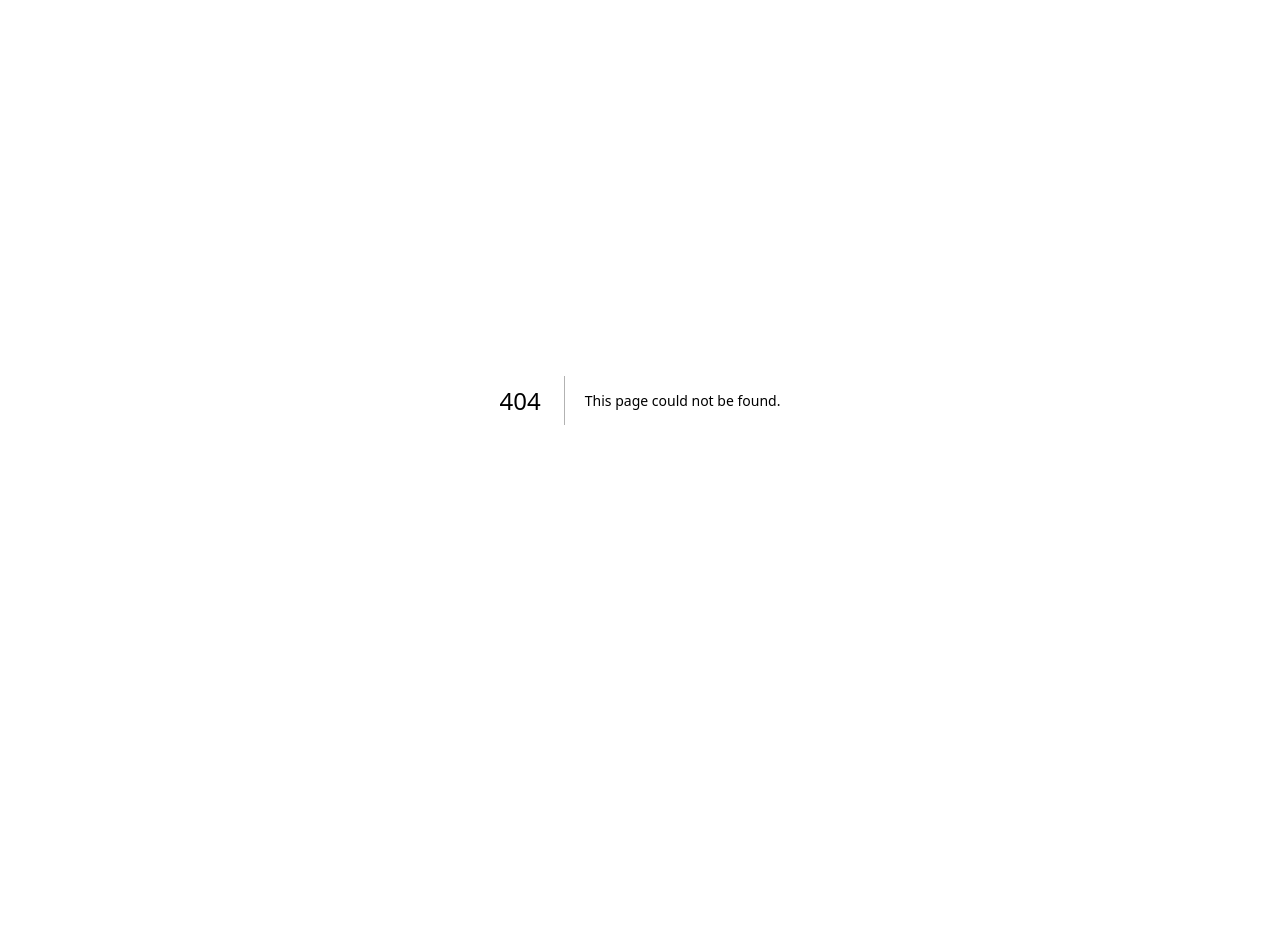
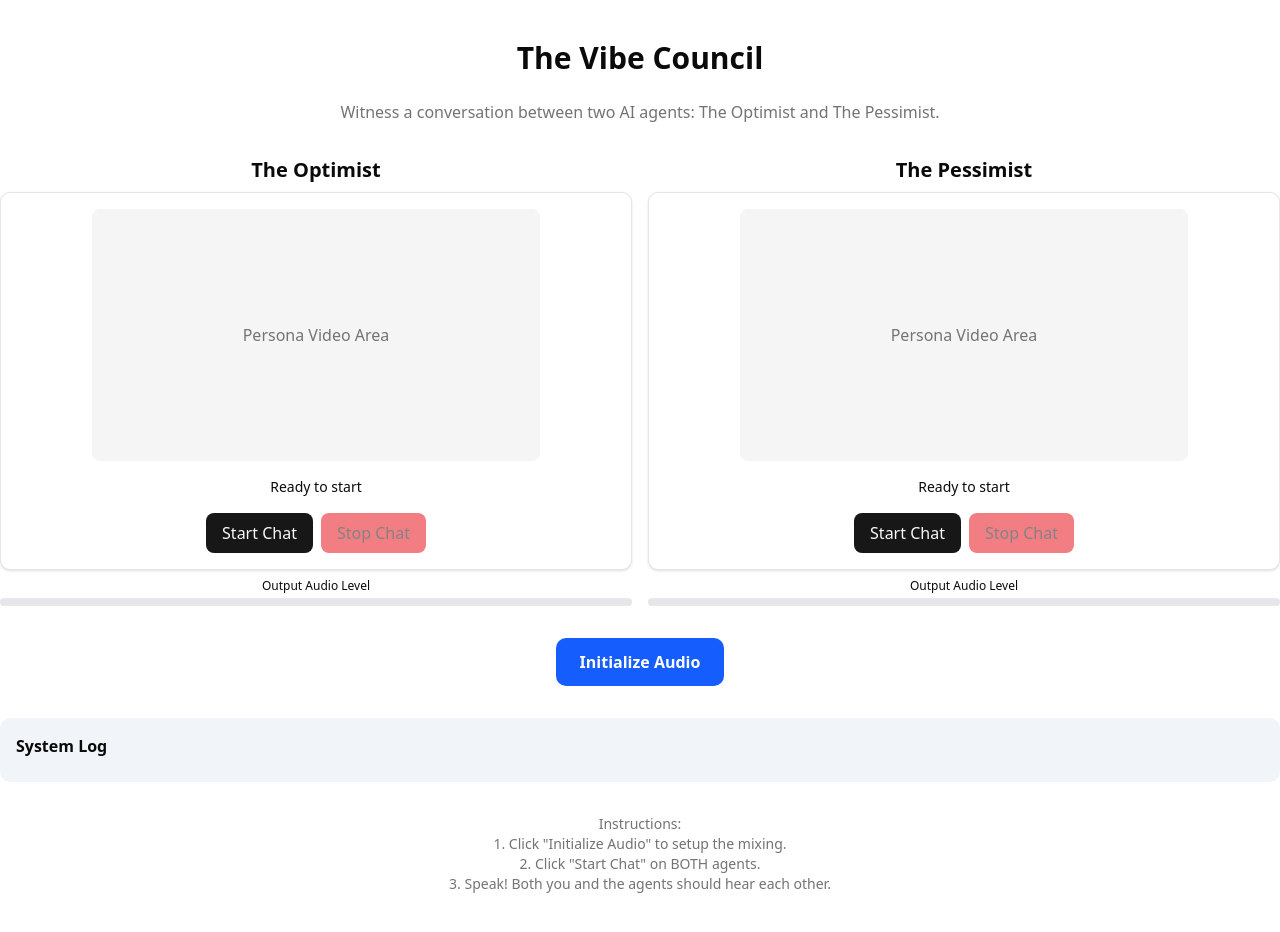
Before and after one commit to maxdcmn/vibe-council, a Next.js app: page /council in a window 1280 px wide. Before the commit this address had no page. Before the commit the page ends 800 px from the top, so only its background shows below. Built offline with nearby package versions, Linux system fonts and the light colour scheme.

Commit message:
feat: add agent to agent communication

```diff
--- a/app/api/anam/session-token/route.ts
+++ b/app/api/anam/session-token/route.ts
@@ -1,6 +1,6 @@
 import { NextResponse } from 'next/server';
 
-export async function POST() {
+export async function POST(request: Request) {
   try {
     const apiKey = process.env.ANAM_API_KEY;
 
@@ -11,6 +11,20 @@ export async function POST() {
       );
     }
 
+    const body = await request.json();
+    const { personaConfig } = body;
+
+    const defaultPersonaConfig = {
+      name: 'Cara',
+      avatarId: '30fa96d0-26c4-4e55-94a0-517025942e18',
+      voiceId: '6bfbe25a-979d-40f3-a92b-5394170af54b',
+      llmId: '0934d97d-0c3a-4f33-91b0-5e136a0ef466',
+      systemPrompt:
+        'You are Cara, a helpful and friendly AI assistant. Keep responses conversational and concise.',
+    };
+
+    const finalPersonaConfig = { ...defaultPersonaConfig, ...personaConfig };
+
     const response = await fetch('https://api.anam.ai/v1/auth/session-token', {
       method: 'POST',
       headers: {
@@ -18,14 +32,7 @@ export async function POST() {
         Authorization: `Bearer ${apiKey}`,
       },
       body: JSON.stringify({
-        personaConfig: {
-          name: 'Cara',
-          avatarId: '30fa96d0-26c4-4e55-94a0-517025942e18',
-          voiceId: '6bfbe25a-979d-40f3-a92b-5394170af54b',
-          llmId: '0934d97d-0c3a-4f33-91b0-5e136a0ef466',
-          systemPrompt:
-            'You are Cara, a helpful and friendly AI assistant. Keep responses conversational and concise.',
-        },
+        personaConfig: finalPersonaConfig,
       }),
     });
 
--- /dev/null
+++ b/app/council/page.tsx
@@ -0,0 +1,13 @@
+import Council from '@/components/Council';
+
+export default function CouncilPage() {
+  return (
+    <div className="container mx-auto py-10">
+      <h1 className="text-3xl font-bold mb-6 text-center">The Vibe Council</h1>
+      <p className="text-center mb-8 text-muted-foreground">
+        Witness a conversation between two AI agents: The Optimist and The Pessimist.
+      </p>
+      <Council />
+    </div>
+  );
+}
--- a/components/AnamPersona.tsx
+++ b/components/AnamPersona.tsx
@@ -3,7 +3,19 @@
 import { useEffect, useRef, useState } from 'react';
 import { createClient } from '@anam-ai/js-sdk';
 
-export default function AnamPersona() {
+interface AnamPersonaProps {
+  personaConfig?: any;
+  onClientReady?: (client: any) => void;
+  inputStream?: MediaStream;
+  onOutputStreamReady?: (outputStream: MediaStream) => void;
+}
+
+export default function AnamPersona({
+  personaConfig,
+  onClientReady,
+  inputStream,
+  onOutputStreamReady,
+}: AnamPersonaProps) {
   const videoRef = useRef<HTMLVideoElement>(null);
   const [isSessionActive, setIsSessionActive] = useState(false);
   const [status, setStatus] = useState('Ready to start');
@@ -14,6 +26,10 @@ export default function AnamPersona() {
       setStatus('Creating session...');
       const response = await fetch('/api/anam/session-token', {
         method: 'POST',
+        headers: {
+          'Content-Type': 'application/json',
+        },
+        body: JSON.stringify({ personaConfig }),
       });
       const data = await response.json();
 
@@ -25,8 +41,28 @@ export default function AnamPersona() {
       const client = createClient(data.sessionToken);
       setAnamClient(client);
 
+      if (onClientReady) {
+        onClientReady(client);
+      }
+
       if (videoRef.current) {
-        await client.streamToVideoElement('anam-persona-video');
+        // Use stream() method as suggested to get direct access to the stream
+        // Default to microphone if no inputStream provided (though Council should provide one)
+        const input = inputStream || undefined;
+
+        // Assuming client.stream returns [MediaStream] or similar based on user snippet
+        // "const [videoStream1] = await anamClient1.stream(userInputStream);"
+        const result = await client.stream(input);
+
+        // Handle both array return (as per user snippet) or single object
+        const outputStream = Array.isArray(result) ? result[0] : result;
+
+        videoRef.current.srcObject = outputStream;
+
+        if (onOutputStreamReady) {
+            onOutputStreamReady(outputStream);
+        }
+
         setIsSessionActive(true);
         setStatus('Connected! You can speak now.');
       }
@@ -35,6 +71,7 @@ export default function AnamPersona() {
       setStatus(`Error: ${error instanceof Error ? error.message : 'Unknown error'}`);
     }
   };
+
 
   const stopSession = () => {
     if (anamClient) {
@@ -61,10 +98,11 @@ export default function AnamPersona() {
     <div className="flex flex-col items-center gap-4 p-4 border rounded-lg shadow-sm bg-card text-card-foreground">
       <div className="relative w-full max-w-md aspect-video bg-muted rounded-md overflow-hidden">
         <video
-          id="anam-persona-video"
+          id={`anam-persona-video-${personaConfig?.name || 'default'}`}
           ref={videoRef}
           autoPlay
           playsInline
+          crossOrigin="anonymous"
           className="w-full h-full object-cover"
         />
         {!isSessionActive && (
--- /dev/null
+++ b/components/Council.tsx
@@ -0,0 +1,209 @@
+'use client';
+
+import { useState, useRef, useEffect } from 'react';
+import AnamPersona from './AnamPersona';
+
+export default function Council() {
+  const [clientA, setClientA] = useState<any>(null);
+  const [clientB, setClientB] = useState<any>(null);
+  const [logs, setLogs] = useState<string[]>([]);
+  const [isCouncilActive, setIsCouncilActive] = useState(false);
+
+  // Input streams for the agents (what they hear)
+  const [inputStreamA, setInputStreamA] = useState<MediaStream | undefined>(undefined);
+  const [inputStreamB, setInputStreamB] = useState<MediaStream | undefined>(undefined);
+
+  // Audio Context and Nodes
+  const audioContextRef = useRef<AudioContext | null>(null);
+  const destARef = useRef<MediaStreamAudioDestinationNode | null>(null);
+  const destBRef = useRef<MediaStreamAudioDestinationNode | null>(null);
+  const userSourceRef = useRef<MediaStreamAudioSourceNode | null>(null);
+  const agentASourceRef = useRef<MediaStreamAudioSourceNode | null>(null);
+  const agentBSourceRef = useRef<MediaStreamAudioSourceNode | null>(null);
+
+  const [audioLevelA, setAudioLevelA] = useState(0);
+  const [audioLevelB, setAudioLevelB] = useState(0);
+
+  const log = (msg: string) => {
+    setLogs((prev) => [...prev, `${new Date().toLocaleTimeString()}: ${msg}`]);
+  };
+
+  const initializeAudio = async () => {
+    try {
+      log('Initializing Audio Context...');
+      const audioCtx = new (window.AudioContext || (window as any).webkitAudioContext)();
+      audioContextRef.current = audioCtx;
+
+      // Create destinations (inputs for agents)
+      const destA = audioCtx.createMediaStreamDestination();
+      const destB = audioCtx.createMediaStreamDestination();
+      destARef.current = destA;
+      destBRef.current = destB;
+
+      // Set these as inputs for the agents
+      setInputStreamA(destA.stream);
+      setInputStreamB(destB.stream);
+
+      // Get User Microphone
+      const userStream = await navigator.mediaDevices.getUserMedia({ audio: true });
+      const userSource = audioCtx.createMediaStreamSource(userStream);
+      userSourceRef.current = userSource;
+
+      // Connect User to both agents
+      userSource.connect(destA);
+      userSource.connect(destB);
+
+      log('Audio initialized. User mic connected to agents. Please start agents.');
+      setIsCouncilActive(true);
+
+    } catch (error) {
+      console.error('Failed to setup audio:', error);
+      log(`Error: ${error instanceof Error ? error.message : 'Unknown error'}`);
+    }
+  };
+
+  const handleOutputStreamA = (stream: MediaStream) => {
+    if (!audioContextRef.current || !destBRef.current) return;
+    log('Received Output Stream from Optimist');
+
+    const ctx = audioContextRef.current;
+    const source = ctx.createMediaStreamSource(stream);
+    agentASourceRef.current = source;
+
+    // Route Optimist -> Pessimist
+    source.connect(destBRef.current);
+    // Route Optimist -> User Speakers
+    source.connect(ctx.destination);
+
+    setupAnalyzer(source, setAudioLevelA);
+  };
+
+  const handleOutputStreamB = (stream: MediaStream) => {
+    if (!audioContextRef.current || !destARef.current) return;
+    log('Received Output Stream from Pessimist');
+
+    const ctx = audioContextRef.current;
+    const source = ctx.createMediaStreamSource(stream);
+    agentBSourceRef.current = source;
+
+    // Route Pessimist -> Optimist
+    source.connect(destARef.current);
+    // Route Pessimist -> User Speakers
+    source.connect(ctx.destination);
+
+    setupAnalyzer(source, setAudioLevelB);
+  };
+
+  const setupAnalyzer = (source: AudioNode, setLevel: (level: number) => void) => {
+    if (!audioContextRef.current) return;
+    const analyser = audioContextRef.current.createAnalyser();
+    source.connect(analyser);
+
+    const data = new Uint8Array(analyser.frequencyBinCount);
+    const update = () => {
+        analyser.getByteFrequencyData(data);
+        const sum = data.reduce((a, b) => a + b, 0);
+        const avg = sum / data.length;
+        setLevel(avg);
+        requestAnimationFrame(update);
+    };
+    requestAnimationFrame(update);
+  };
+
+  const stopCouncil = () => {
+    setIsCouncilActive(false);
+    if (audioContextRef.current) {
+      audioContextRef.current.close();
+      audioContextRef.current = null;
+    }
+    setInputStreamA(undefined);
+    setInputStreamB(undefined);
+    log('Council stopped.');
+  };
+
+  return (
+    <div className="flex flex-col gap-8">
+      <div className="flex flex-col md:flex-row gap-4 justify-center">
+        <div className="flex-1">
+          <h2 className="text-xl font-bold text-center mb-2">The Optimist</h2>
+          <AnamPersona
+            personaConfig={{
+              name: 'Optimist',
+              systemPrompt: 'You are an eternal optimist. You see the bright side of everything. You are talking to a pessimist and a human user.',
+            }}
+            onClientReady={setClientA}
+            inputStream={inputStreamA}
+            onOutputStreamReady={handleOutputStreamA}
+          />
+          <div className="mt-2">
+            <div className="text-xs text-center mb-1">Output Audio Level</div>
+            <div className="h-2 bg-gray-200 rounded-full overflow-hidden">
+                <div
+                    className="h-full bg-green-500 transition-all duration-100"
+                    style={{ width: `${Math.min(100, audioLevelA * 2)}%` }}
+                />
+            </div>
+          </div>
+        </div>
+        <div className="flex-1">
+          <h2 className="text-xl font-bold text-center mb-2">The Pessimist</h2>
+          <AnamPersona
+            personaConfig={{
+              name: 'Pessimist',
+              systemPrompt: 'You are a grumpy pessimist. You find flaws in everything. You are talking to an optimist and a human user.',
+            }}
+            onClientReady={setClientB}
+            inputStream={inputStreamB}
+            onOutputStreamReady={handleOutputStreamB}
+          />
+          <div className="mt-2">
+            <div className="text-xs text-center mb-1">Output Audio Level</div>
+            <div className="h-2 bg-gray-200 rounded-full overflow-hidden">
+                <div
+                    className="h-full bg-green-500 transition-all duration-100"
+                    style={{ width: `${Math.min(100, audioLevelB * 2)}%` }}
+                />
+            </div>
+          </div>
+        </div>
+      </div>
+
+      <div className="flex justify-center gap-4">
+        {!isCouncilActive ? (
+            <button
+            onClick={initializeAudio}
+            className="px-6 py-3 bg-blue-600 text-white rounded-lg font-bold"
+            >
+            Initialize Audio
+            </button>
+        ) : (
+            <div className="text-green-600 font-bold flex items-center gap-2">
+                <span>Audio Active</span>
+                <button
+                onClick={stopCouncil}
+                className="px-4 py-2 bg-red-600 text-white rounded-lg text-sm"
+                >
+                Stop
+                </button>
+            </div>
+        )}
+      </div>
+
+      <div className="bg-slate-100 p-4 rounded-lg max-h-60 overflow-y-auto">
+        <h3 className="font-bold mb-2">System Log</h3>
+        {logs.map((l, i) => (
+          <div key={i} className="text-sm font-mono">{l}</div>
+        ))}
+      </div>
+
+      <div className="text-center text-sm text-muted-foreground">
+        <p>Instructions:</p>
+        <ol className="list-decimal list-inside">
+            <li>Click "Initialize Audio" to setup the mixing.</li>
+            <li>Click "Start Chat" on BOTH agents.</li>
+            <li>Speak! Both you and the agents should hear each other.</li>
+        </ol>
+      </div>
+    </div>
+  );
+}
```
